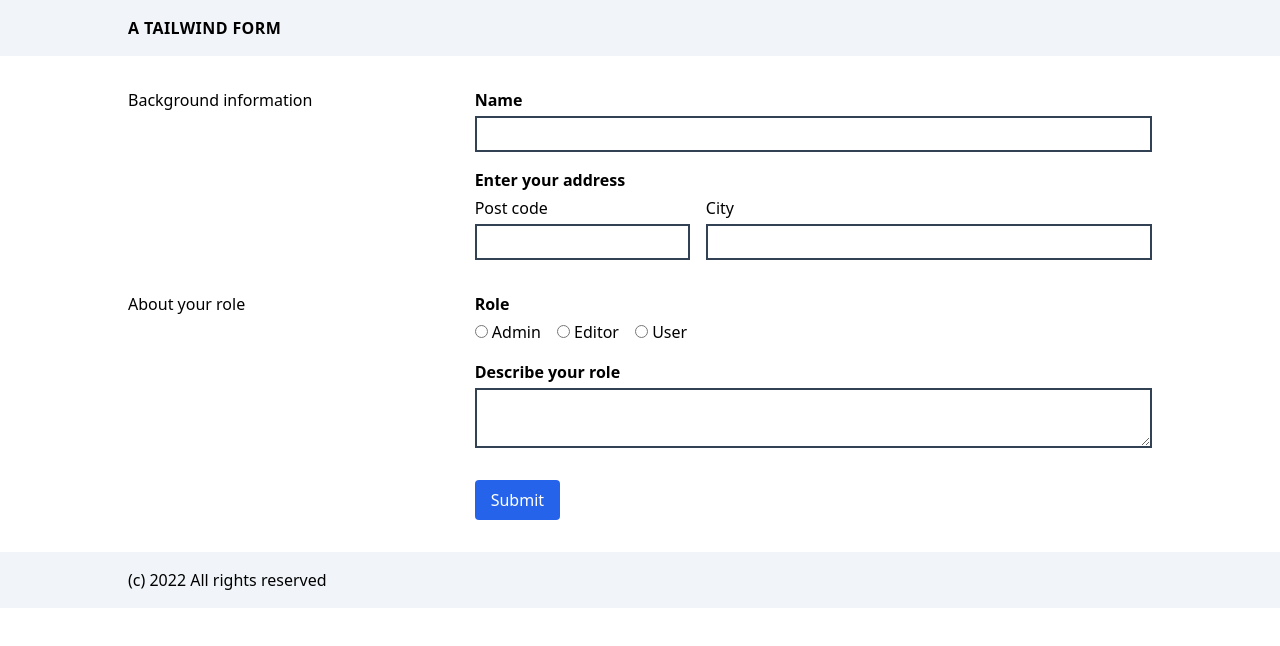
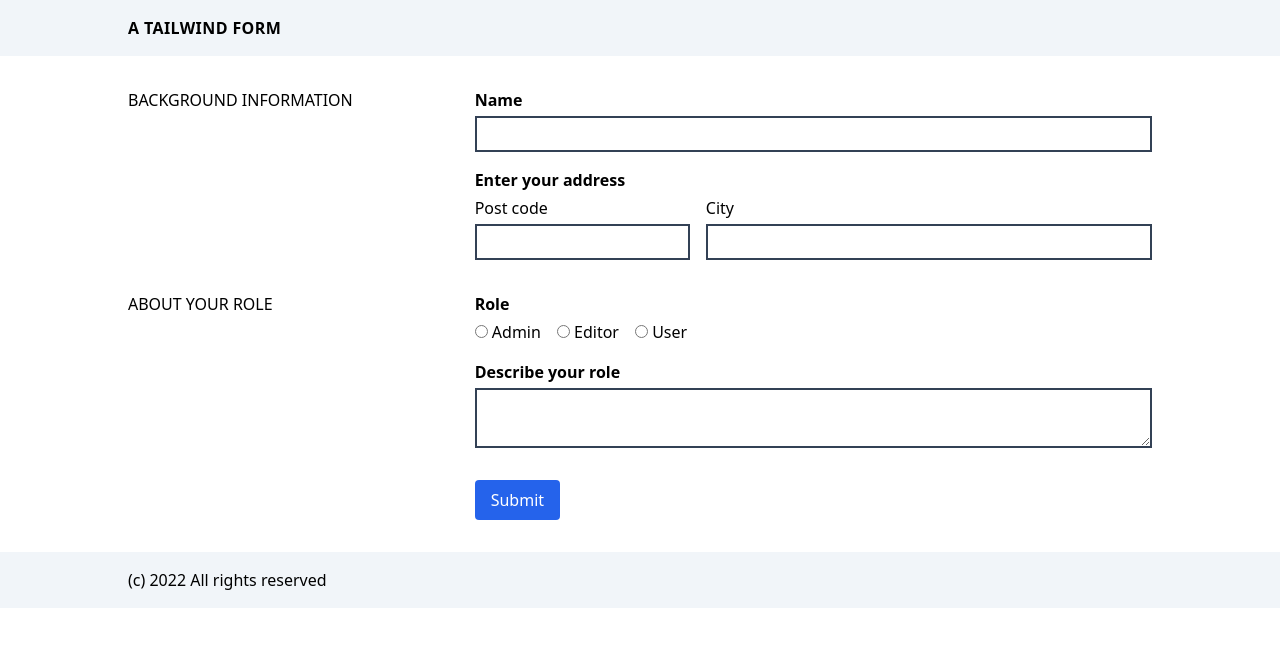
Before and after one commit to oliverroick/tailwind-test, a React (Create React App) app: page / in a window 1280 px wide. Shown: the top 646 px of the page. Built offline with nearby package versions, Linux system fonts and the light colour scheme.

Commit message:
Style headers

```diff
--- a/src/App.js
+++ b/src/App.js
@@ -21,7 +21,9 @@ function App() {
       </Header>
       <Content>
         <form className="md:grid md:grid-cols-3 md:gap-4">
-          <h2>Background information</h2>
+          <div className="md:col-span-1">
+            <h2>Background information</h2>
+          </div>
           <div className="md:col-span-2">
             <FormGroup>
               <Label forId="name">Name</Label>
@@ -43,7 +45,9 @@ function App() {
             </fieldset>
           </div>
 
-          <h2>About your role</h2>
+          <div className="md:col-span-1 mt-6 md:mt-0">
+            <h2>About your role</h2>
+          </div>
           <div className="md:col-span-2">
             <FormGroup>
               <fieldset className="radio">
--- a/src/index.css
+++ b/src/index.css
@@ -8,3 +8,7 @@
 @import "layout/Page/page.css";
 @import "layout/Footer/footer.css";
 @import "layout/Content/content.css";
+
+h2 {
+  @apply border-current border-b-2 md:border-b-0 pb-1 mb-4 uppercase;
+}
```
